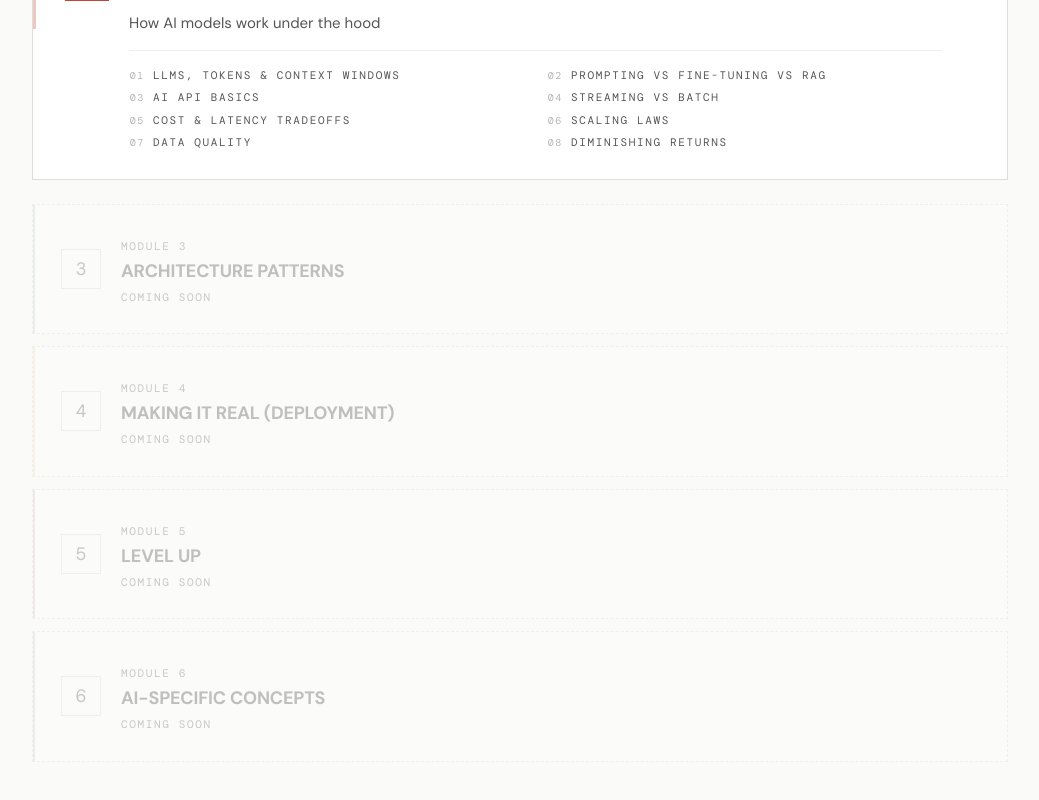
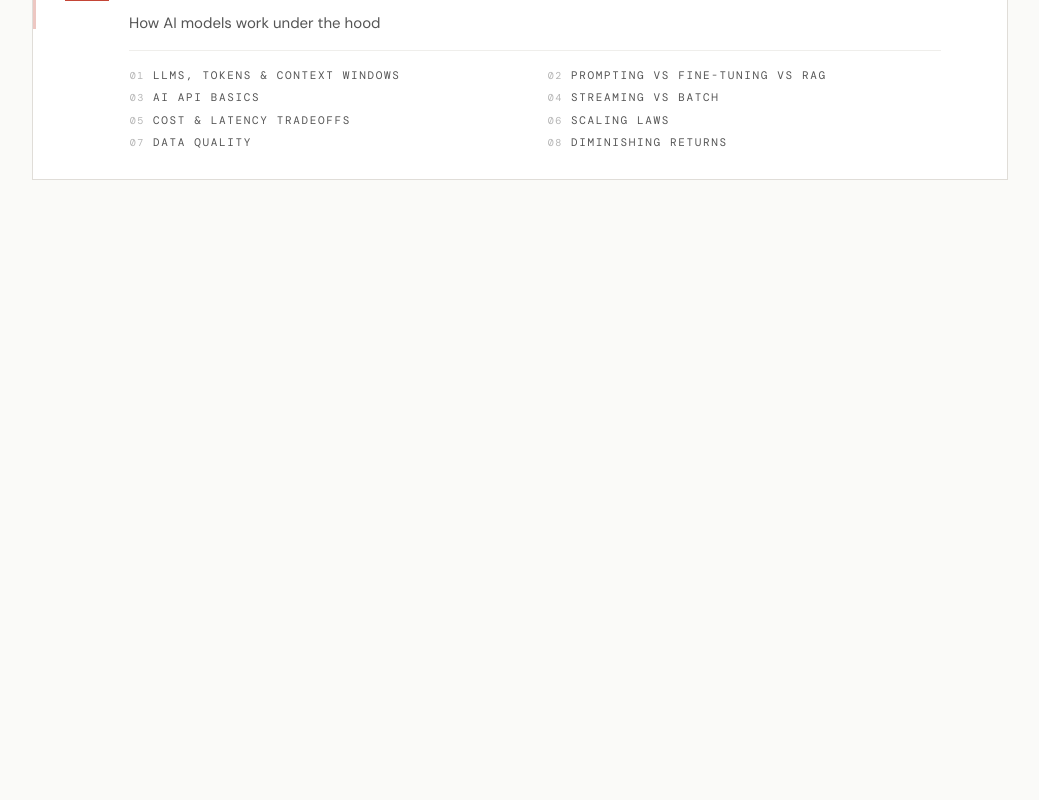
Before and after one commit to lucycrx/system-design-dev, a Next.js app: page /curriculum in a window 1280 px wide. Shown: the part 2363-3163 px from the top of the page, without its empty margins (120-1159 px from the left). After the commit the page ends 2639 px from the top, so only its background shows below. Built offline with nearby package versions, Linux system fonts and the light colour scheme.

Commit message:
Remove placeholder future modules from curriculum page
These modules now exist as real content, so the greyed-out
"coming soon" placeholders are no longer needed.

Co-Authored-By: Claude Opus 4.6 (1M context) <noreply@anthropic.com>

```diff
--- a/components/ui/CurriculumPageClient.tsx
+++ b/components/ui/CurriculumPageClient.tsx
@@ -248,13 +248,6 @@ function ModuleCard({
   );
 }
 
-const FUTURE_MODULES = [
-  { num: 3, title: "Architecture Patterns", color: "var(--color-green)" },
-  { num: 4, title: "Making It Real (Deployment)", color: "var(--color-orange)" },
-  { num: 5, title: "Level Up", color: "var(--color-pink)" },
-  { num: 6, title: "AI-Specific Concepts", color: "var(--color-purple)" },
-];
-
 export function CurriculumPageClient({ modules }: { modules: CurriculumModule[] }) {
   const [phase, setPhase] = useState(0);
   const totalLessons = modules.reduce((sum, m) => sum + m.lessons.length, 0);
@@ -336,39 +329,6 @@ export function CurriculumPageClient({ modules }: { modules: CurriculumModule[]
           ))}
         </div>
 
-        {/* Future modules — with colored accents */}
-        <div className="mt-6 space-y-3">
-          {FUTURE_MODULES.map((mod, i) => (
-            <div
-              key={mod.num}
-              className="relative bg-surface/50 border border-dashed border-border p-7 flex items-center gap-5 overflow-hidden transition-all duration-700"
-              style={{
-                opacity: phase >= 2 ? 0.35 : 0,
-                transitionDelay: `${(modules.length + i) * 120 + 300}ms`,
-              }}
-            >
-              {/* Subtle left accent */}
-              <div
-                className="absolute left-0 top-0 bottom-0 w-[2px]"
-                style={{ backgroundColor: mod.color, opacity: 0.25 }}
-              />
-              <div
-                className="w-10 h-10 flex items-center justify-center text-lg font-mono border border-border text-text-dim"
-              >
-                {mod.num}
-              </div>
-              <div>
-                <span className="label-mono text-text-dim">
-                  Module {mod.num}
-                </span>
-                <h3 className="text-lg font-bold text-text-muted tracking-[-0.01em] uppercase">
-                  {mod.title}
-                </h3>
-                <p className="label-mono text-text-dim mt-1">Coming soon</p>
-              </div>
-            </div>
-          ))}
-        </div>
       </main>
     </>
   );
```
